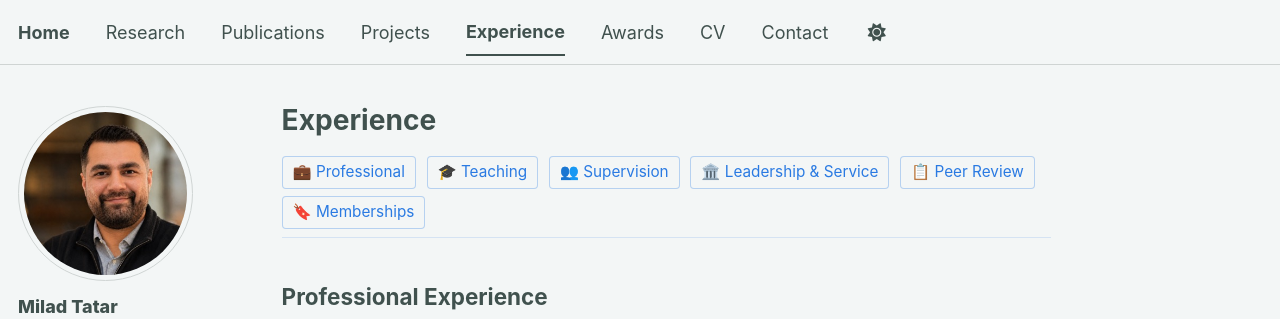
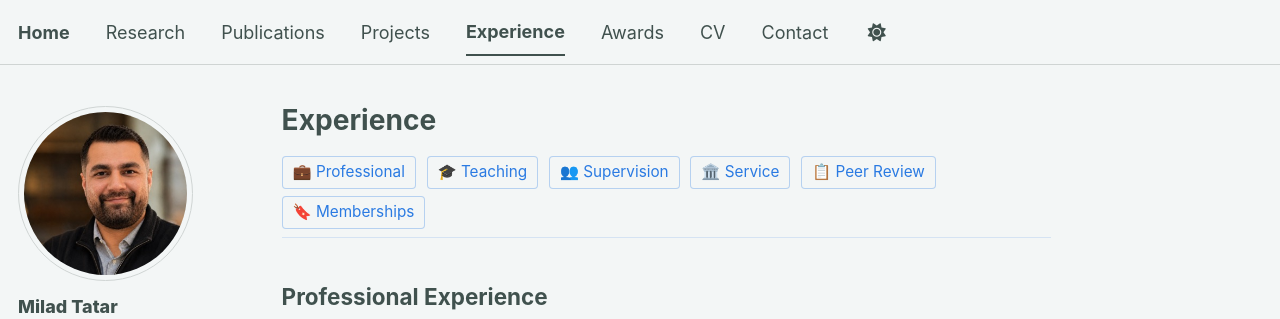
Before and after one commit to miladtm94/miladtm94.github.io, a Jekyll site: the page built from _pages/experience.html, in a window 1280 px wide. Shown: the top 319 px of the page. Built offline with Jekyll 4.4.1, drawn with Linux system fonts in a browser that asks for light colours; some web fonts are replaced.

Commit message:
some updates

```diff
--- a/_pages/experience.html
+++ b/_pages/experience.html
@@ -16,7 +16,7 @@ redirect_from:
     <a href="#professional-experience" style="text-decoration:none; font-size:0.85em; padding:0.25em 0.65em; border-radius:4px; border:1px solid rgba(42,122,226,0.3); color:#2a7ae2; white-space:nowrap; background:var(--global-bg-color);">💼&nbsp;Professional</a>
     <a href="#teaching" style="text-decoration:none; font-size:0.85em; padding:0.25em 0.65em; border-radius:4px; border:1px solid rgba(42,122,226,0.3); color:#2a7ae2; white-space:nowrap; background:var(--global-bg-color);">🎓&nbsp;Teaching</a>
     <a href="#supervision" style="text-decoration:none; font-size:0.85em; padding:0.25em 0.65em; border-radius:4px; border:1px solid rgba(42,122,226,0.3); color:#2a7ae2; white-space:nowrap; background:var(--global-bg-color);">👥&nbsp;Supervision</a>
-    <a href="#service" style="text-decoration:none; font-size:0.85em; padding:0.25em 0.65em; border-radius:4px; border:1px solid rgba(42,122,226,0.3); color:#2a7ae2; white-space:nowrap; background:var(--global-bg-color);">🏛️&nbsp;Leadership &amp; Service</a>
+    <a href="#service" style="text-decoration:none; font-size:0.85em; padding:0.25em 0.65em; border-radius:4px; border:1px solid rgba(42,122,226,0.3); color:#2a7ae2; white-space:nowrap; background:var(--global-bg-color);">🏛️&nbsp;Service</a>
     <a href="#peer-review" style="text-decoration:none; font-size:0.85em; padding:0.25em 0.65em; border-radius:4px; border:1px solid rgba(42,122,226,0.3); color:#2a7ae2; white-space:nowrap; background:var(--global-bg-color);">📋&nbsp;Peer Review</a>
     <a href="#memberships" style="text-decoration:none; font-size:0.85em; padding:0.25em 0.65em; border-radius:4px; border:1px solid rgba(42,122,226,0.3); color:#2a7ae2; white-space:nowrap; background:var(--global-bg-color);">🔖&nbsp;Memberships</a>
   </div>
```
